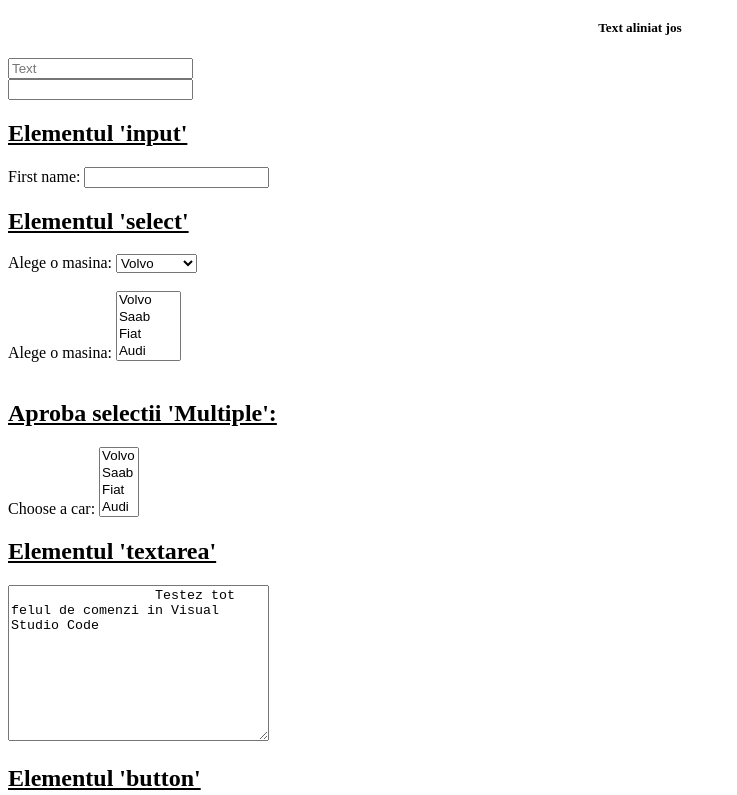
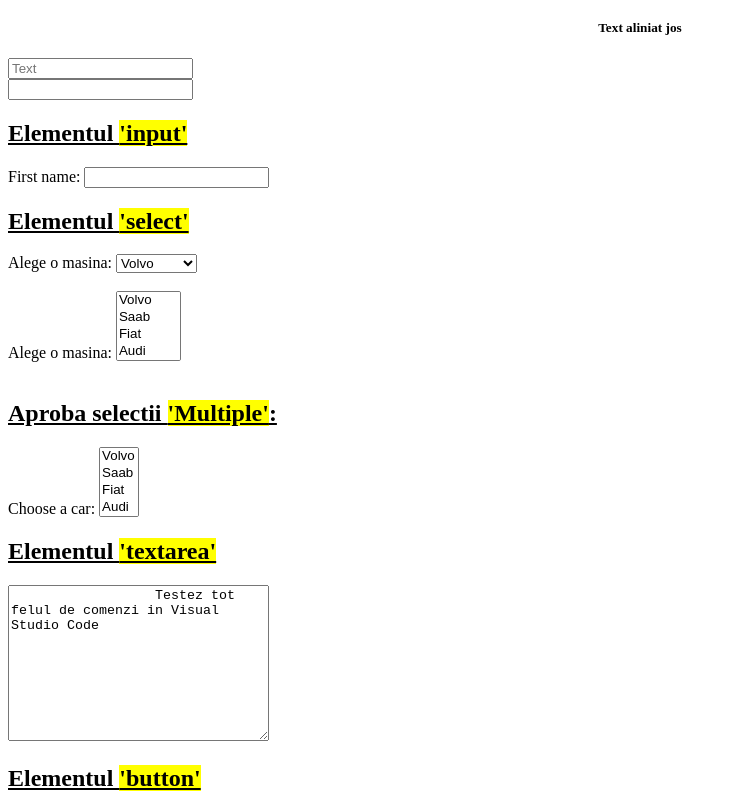
Before and after one commit to RightAttitude/Html_Avansat, a plain HTML site: page index.html in a window 1280 px wide. Shown: the part 3946-4741 px from the top of the page, without its empty margins (0-737 px from the left). Drawn offline with Linux system fonts and the light colour scheme.

Commit message:
Update index.html

```diff
--- a/index.html
+++ b/index.html
@@ -295,12 +295,12 @@
                 <br>
                 <input type="text">
 
-              <h2><u>Elementul 'input'</u></h2>
+              <h2><u>Elementul <mark>'input'</mark></u></h2>
 
               <label for="fname">First name:</label>
               <input type="text" id="fname" name="fname">
 
-              <h2><u>Elementul 'select'</u></h2>
+              <h2><u>Elementul <mark>'select'</mark></u></h2>
 
                   <label for="cars">Alege o masina:</label>
                   <select id="cars" name="cars">
@@ -329,7 +329,7 @@
                   </select>
 
                   <br><br>
-              <h2><u>Aproba selectii 'Multiple':</u></h2>
+              <h2><u>Aproba selectii <mark>'Multiple'</mark>:</u></h2>
 
                   <label for="cars">Choose a car:</label>
                   <select id="masini" name="cars" size="4" multiple>
@@ -342,13 +342,13 @@
                   <option value="bmw">Bmw</option>
                   </select>
 
-              <h2><u>Elementul 'textarea'</u></h2>
+              <h2><u>Elementul <mark>'textarea'</mark></u></h2>
 
               <textarea name="message" rows="10" cols="30">
                   Testez tot felul de comenzi in Visual Studio Code
               </textarea>
 
-              <h2><u>Elementul 'button'</u></h2>
+              <h2><u>Elementul <mark>'button'</mark></u></h2>
 
               <button type="button" onclick="alert('Salutare Ramon | Salutare Maria | Salutare TeachBit')">Apasa-ma!</button>
 
```
